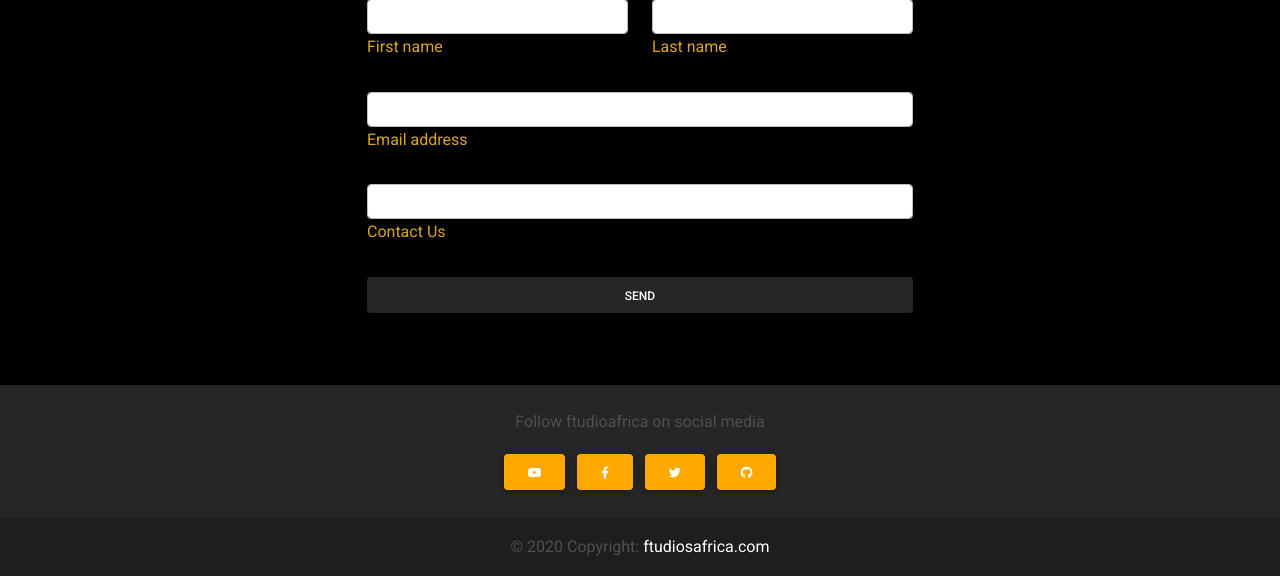
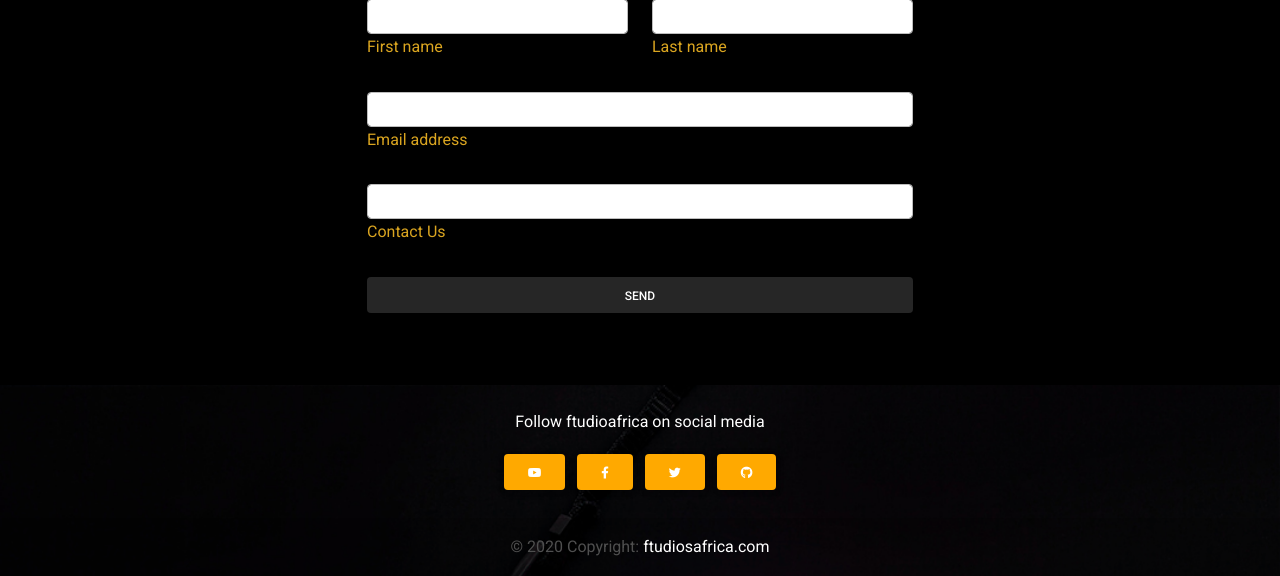
Before and after one commit to michaelmurwayi/f_studio, a Django app: page / in a window 1280 px wide. Shown: the part 4201-4777 px from the top of the page. Run offline with Django 3.2, Linux system fonts and the light colour scheme; some libraries are stand-ins or nearby versions.

Commit message:
adding background image to footer

```diff
--- a/ftudios/website/templates/index.html
+++ b/ftudios/website/templates/index.html
@@ -566,9 +566,9 @@
     <!--Main layout-->
 
     <!--Footer-->
-    <footer class="bg-dark text-lg-start">
+    <footer class="bg-dark text-lg-start" style="background-image: url({% static 'img/background1.jpg'  %}); background-size:cover;">
 
-      <div class="text-center py-4 align-items-center">
+      <div class="text-center py-4 align-items-center text-white">
         <p>Follow ftudioafrica on social media</p>
         <a
           href="https://www.youtube.com/channel/UC5CF7mLQZhvx8O5GODZAhdA"
```
